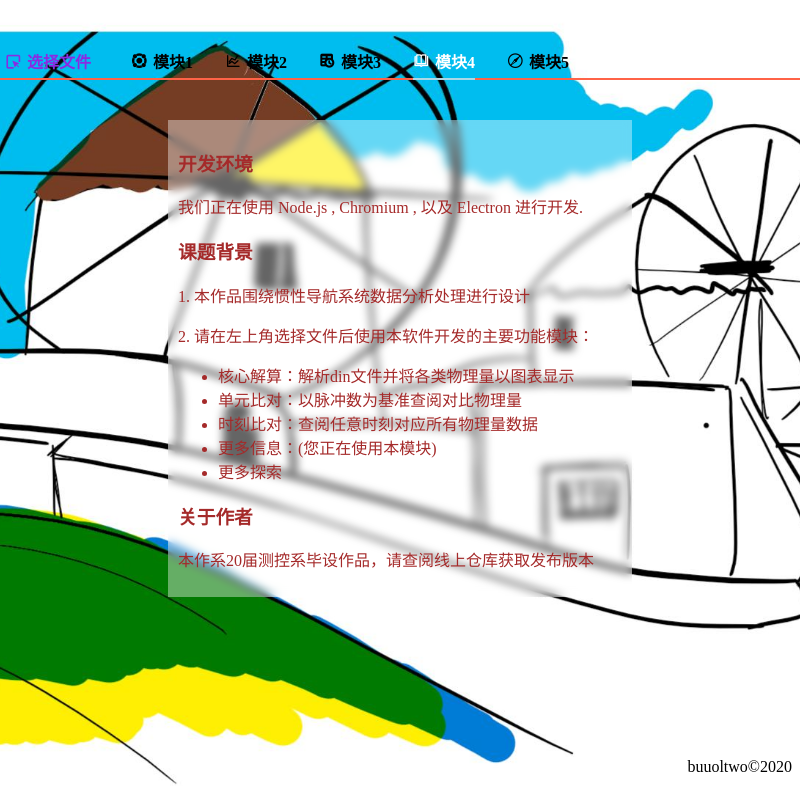
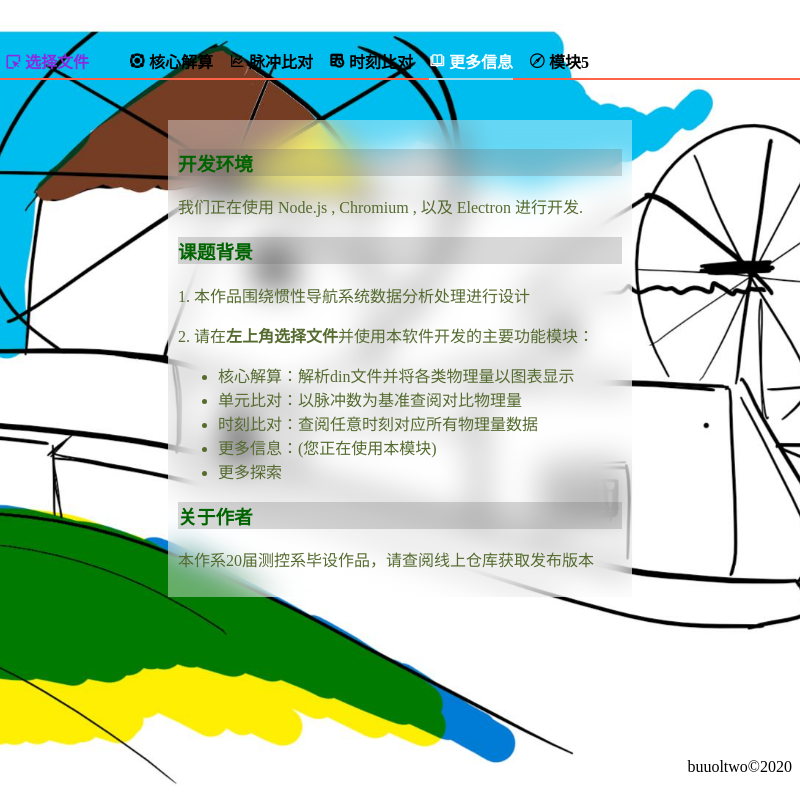
Before and after one commit to conceit-sz/bachelor2020, an Electron app: page src/index.html in a window 800 px wide. Both pictures are taken after a click on the button "更多信息". Drawn offline with Linux system fonts and the light colour scheme.

Commit message:
module4基本完成，修改各一级模块背景

```diff
--- a/src/css/MainWork.css
+++ b/src/css/MainWork.css
@@ -14,9 +14,16 @@
   grid: 10vh 1fr 8vh / 1fr;
   transition: all .3s;
 }
+.content {
+  background: center/cover no-repeat url("../media/1.jpg");
+}
 .content.forth {
   background: center/cover no-repeat url("../media/Sketch003.jpg");
 }
+.content.fifth {
+  background: center/cover no-repeat url("../media/bgd_blurred.jpg");
+}
+
 .content.appear
  .header {
   grid-area: 0/1/1/0;
@@ -51,24 +58,35 @@
 .content.appear
  .header .section {
   padding-top: 20px;
-  margin-right: 4vw;
+  margin-right: 2vw;
   cursor: pointer;
 
   /* iconfont */
   display: flex;
   align-items: center;
 }
+
+  /*MENU*/
 .content.appear .section.active,
 .content.appear .section:hover {
   color:lightseagreen;
 }
+
 .content.forth .section.active,
 .content.forth .section:hover {
   color: white;
 }
-#explore.active,
-#explore:hover {
+.content.forth #explore.active,
+.content.forth #explore:hover {
   color: crimson;
+}
+
+.content.fifth {
+  color: white;
+}
+.content.fifth .section.active,
+.content.fifth .section:hover {
+  color: lightgreen;
 }
 
 .content.appear
@@ -93,6 +111,6 @@
 }
 
 span.iconfont {
-  margin-right: 6px;
+  margin-right: 4px;
   cursor: pointer;
 }
--- a/src/css/module4.css
+++ b/src/css/module4.css
@@ -5,7 +5,18 @@
 }
 .module.information .main {
   background-color: rgba(255, 255, 255, 0.397);
-  backdrop-filter: blur(4px);
+  backdrop-filter: blur(16px);
   padding: 10px;
-  color: brown;
+  color: darkolivegreen;
+  cursor: cell;
 }
+.module.information .main h3 {
+  color: darkgreen;
+  background-color: rgba(102, 102, 102, 0.253);
+  padding-right: 10px;
+}
+.module.information p:hover,
+.module.information li:hover{
+  color: deeppink;
+  /* backdrop-filter: blur(20px); */
+}
--- a/src/index.html
+++ b/src/index.html
@@ -28,10 +28,10 @@
       <div class="header">
         <span class="line"></span>
         <label for="start"><span class="iconfont icon-select"></span>选择文件</label>
-        <div class="section active"><span class="iconfont icon-core"></span>模块1</div>
-        <div class="section"><span class="iconfont icon-compare"></span>模块2</div>
-        <div class="section"><span class="iconfont icon-timetable"></span>模块3</div>
-        <div class="section"><span class="iconfont icon-Book"></span>模块4</div>
+        <div class="section active"><span class="iconfont icon-core"></span>核心解算</div>
+        <div class="section"><span class="iconfont icon-compare"></span>脉冲比对</div>
+        <div class="section"><span class="iconfont icon-timetable"></span>时刻比对</div>
+        <div class="section"><span class="iconfont icon-Book"></span>更多信息</div>
         <div class="section" id="explore"><span class="iconfont icon-explore"></span>模块5</div>
       </div>
       <div class="main">
@@ -83,14 +83,13 @@
 
         <div class="information module">
           <div class="main">
-            <div class="env">
               <h3>开发环境</h3>
-              我们正在使用 Node.js <span id="node-version"></span>,
+              <p>我们正在使用 Node.js <span id="node-version"></span>,
               Chromium <span id="chrome-version"></span>,
-              以及 Electron <span id="electron-version"></span>进行开发.
+              以及 Electron <span id="electron-version"></span>进行开发.</p>
               <h3>课题背景</h3>
             <p>1. 本作品围绕惯性导航系统数据分析处理进行设计</p>
-            <p>2. 请在左上角选择文件后使用本软件开发的主要功能模块：</p>
+            <p>2. 请在<strong>左上角选择文件</strong>并使用本软件开发的主要功能模块：</p>
             <ul>
               <li>核心解算：解析din文件并将各类物理量以图表显示</li>
               <li>单元比对：以脉冲数为基准查阅对比物理量</li>
@@ -100,7 +99,6 @@
             </ul>
             <h3>关于作者</h3>
             <p>本作系20届测控系毕设作品，请查阅线上仓库获取发布版本</p>
-            </div>
           </div>
         </div>
 
--- a/src/js/index.js
+++ b/src/js/index.js
@@ -297,6 +297,12 @@ const MainWork = {
         }else {
           this.$content.classList.remove("forth")
         }
+
+        if(index === 4) {
+          this.$content.classList.add("fifth")
+        }else {
+          this.$content.classList.remove("fifth")
+        }
       }
     })
     if(this.flag === "info") {
```
Also changed, not shown: src/media/1.jpg (added), src/media/bgd_blurred.jpg (added).
